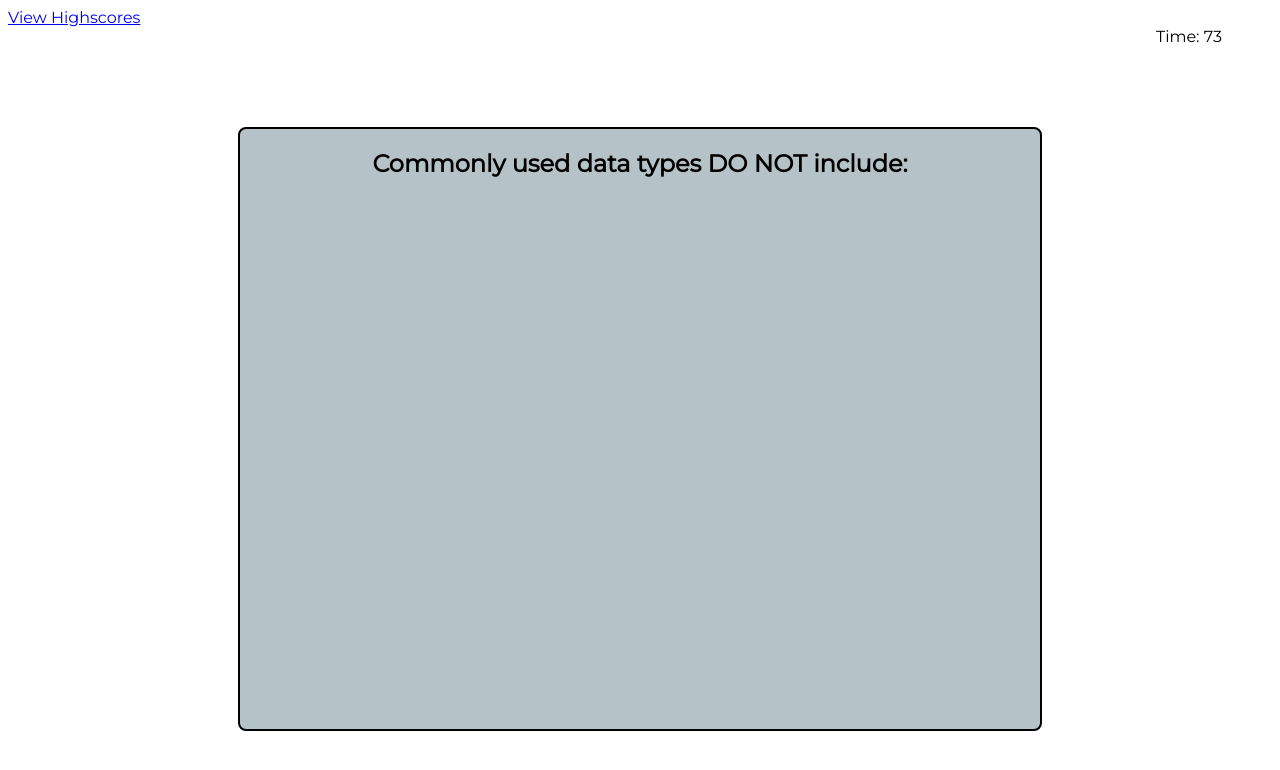
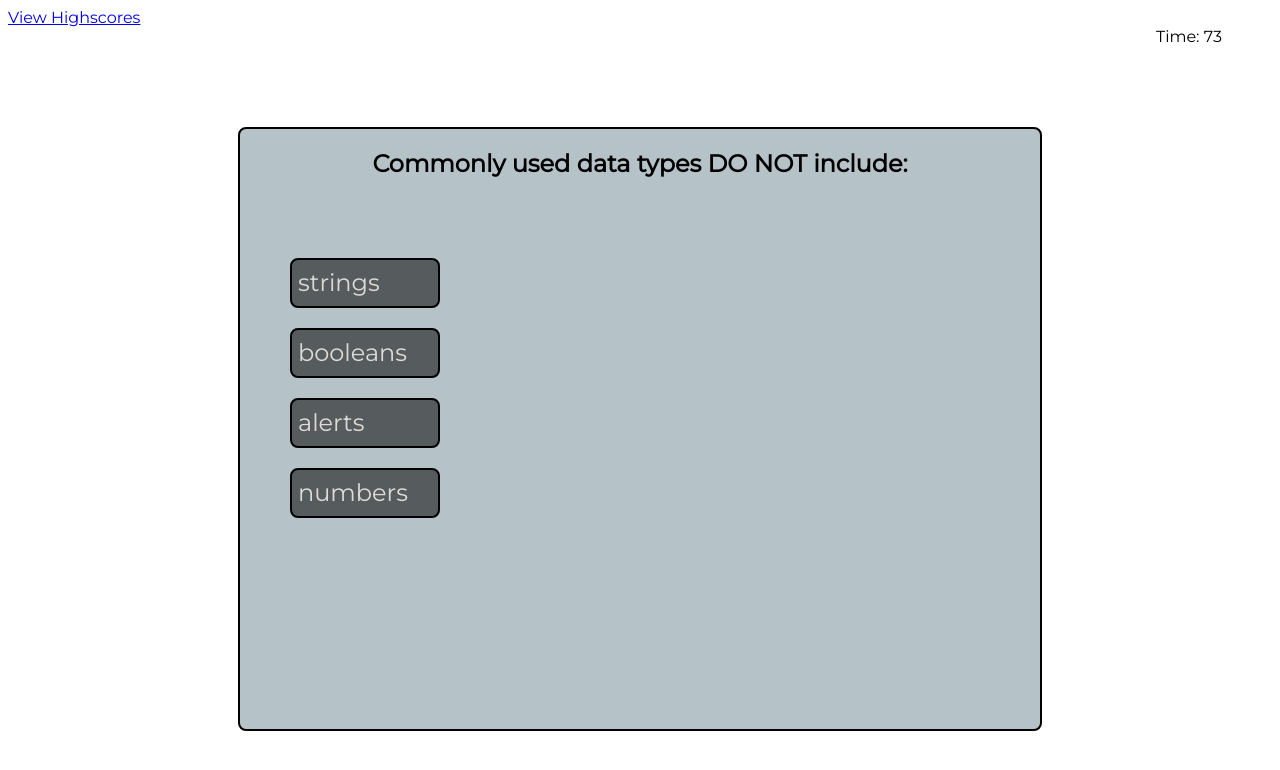
Before and after one commit to ZBerkley88/the-big-fat-code-quiz, a plain HTML site: page index.html in a window 1280 px wide. Both pictures are taken after a click on the button "Start". Drawn offline with Linux system fonts and the light colour scheme.

Commit message:
added functionality to the start button

```diff
--- a/assets/css/style.css
+++ b/assets/css/style.css
@@ -24,6 +24,10 @@
     border-radius: 8px;
 }
 
+#question-title {
+    margin-bottom: 80px;
+}
+
 .wrapper {
     text-align: center;
     background-color: var(--blue);
@@ -36,6 +40,21 @@
     border-style: solid;
     border-radius: 8px;
     border-width: 2px;
+}
+
+.choice {
+    font-size: 1.5rem;
+    display: flex;
+    justify-content: left;
+    align-items: center;
+    background-color: var(--grey);
+    color: var(--white);
+    width: 150px;
+    height: 50px;
+    margin: 20px auto auto 50px;
+    border-style: solid;
+    border-radius: 8px;
+    cursor: pointer;
 }
 
 .scores {
--- a/assets/js/logic.js
+++ b/assets/js/logic.js
@@ -17,18 +17,18 @@ var feedbackEl = document.getElementById('feedback');
 
 
 function startQuiz() {
-// hide start screen
+    // hide start screen
     document.getElementById('start-screen').style.display = 'none';
 
-// un-hide questions section
+    // un-hide questions section
     document.getElementById('questions').style.display = 'block';
-// show starting time (high)
+    // show starting time (high)
     document.getElementById('time').innerHTML = time;
 
-// start timer
+    // start timer
     var count = time;
     var countdown = setInterval(function() {
-        if (count >= 0) {
+        if (count > 0) {
             count--;
             document.getElementById('time').innerHTML = count;
         } else {
@@ -36,15 +36,13 @@ function startQuiz() {
         }
 
     }, 1000);
+
+    getQuestion();
 }
 
-    getQuestion();
-// }
 
-
-
-
-function getQuestion() { //this function is going to get the data from the questions array
+//this function retrieves data from the questions array
+function getQuestion() {
     // get current question object from array
     var currentQuestion = questions[currentQuestionIndex]
 
@@ -53,20 +51,26 @@ function getQuestion() { //this function is going to get the data from the quest
     titleEl.textContent = currentQuestion.title;
 
     // clear out any old question choices
-    choicesEl.innerHTML = ''; //Study this later
+    choicesEl.innerHTML = '';
 
-    // create a for loop that creates the choice elements
+    // for loop that creats a button for each choice
     for (var i = 0; i < currentQuestion.choices.length; i++) {
-        // create new button for each choice
-        //.createElement
-        //.setAttribute (set a class="choice")
-        //.textContent
-        //.appendChild
+        // creates an element named 'button'
+        var buttonEl = document.createElement('button');
+        // creates a variable to reference the question box element
+        var questionsEl = document.getElementById('questions')
+        // sets the attribute of the button to class='choice'
+        buttonEl.setAttribute('class', 'choice');
+        // inserts a string into a text node, in this case, the answer choices from the questions array
+        buttonEl.textContent = currentQuestion.choices[i];
+        // appends the button and its text content to the #questions div container
+        questionsEl.appendChild(buttonEl);
     }
 }
 
 function questionClick(event) {
     var buttonEl = event.target;
+    console.log('clicked on answer')
 
     // if the clicked element is not a choice button, do nothing.
     if (!buttonEl.matches('.choice')) {
```
